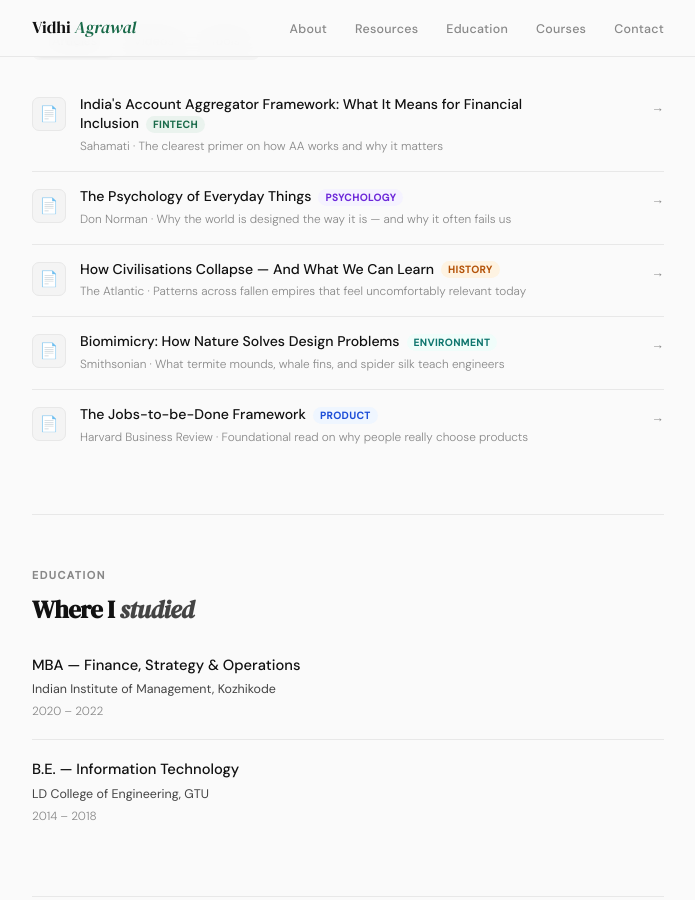
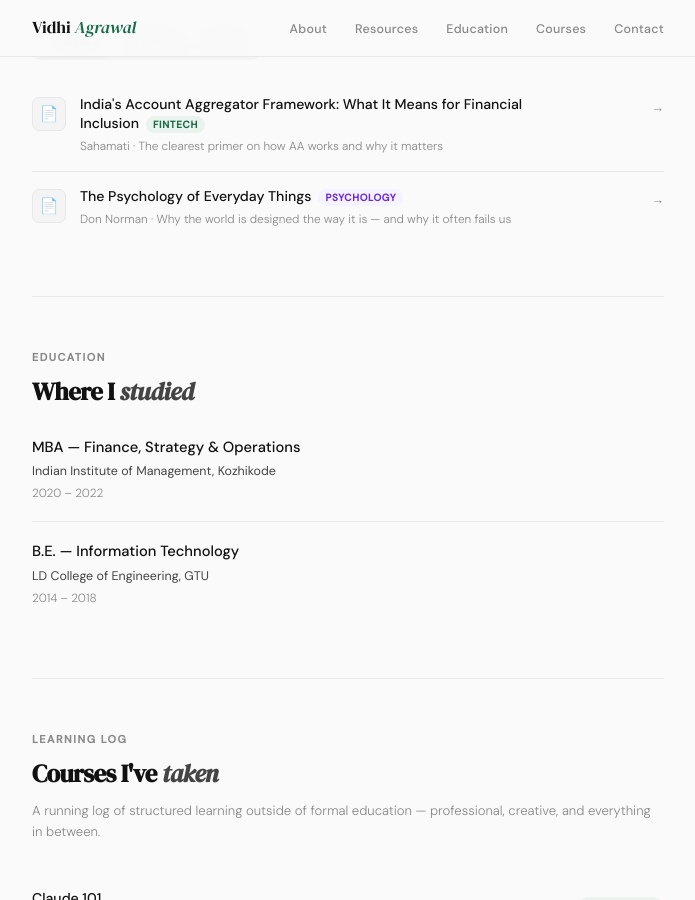
Before and after one commit to agrawalvidhi/vidhiagrawal-site, a Jekyll site: the page built from index.html, in a window 1280 px wide and 900 px high, scrolled down 960 px. Shown: the whole window, without its empty margins (292-987 px from the left). Built offline with Jekyll 4.4.1, drawn with Linux system fonts in a browser that asks for light colours.

Commit message:
Update Resources “resources”

```diff
--- a/_data/resources.yml
+++ b/_data/resources.yml
@@ -1,117 +1,42 @@
 items:
-- title: "India's Account Aggregator Framework: What It Means for Financial Inclusion"
-  category: articles
-  tag: Fintech
-  tagColor: green
-  source: Sahamati
-  note: The clearest primer on how AA works and why it matters
-  url: "https://sahamati.org.in"
-  icon: "📄"
-
-- title: "The Psychology of Everyday Things"
-  category: articles
-  tag: Psychology
-  tagColor: purple
-  source: Don Norman
-  note: Why the world is designed the way it is — and why it often fails us
-  url: "#"
-  icon: "📄"
-
-- title: "How Civilisations Collapse — And What We Can Learn"
-  category: articles
-  tag: History
-  tagColor: orange
-  source: The Atlantic
-  note: Patterns across fallen empires that feel uncomfortably relevant today
-  url: "#"
-  icon: "📄"
-
-- title: "Biomimicry: How Nature Solves Design Problems"
-  category: articles
-  tag: Environment
-  tagColor: teal
-  source: Smithsonian
-  note: What termite mounds, whale fins, and spider silk teach engineers
-  url: "#"
-  icon: "📄"
-
-- title: "The Jobs-to-be-Done Framework"
-  category: articles
-  tag: Product
-  tagColor: blue
-  source: Harvard Business Review
-  note: Foundational read on why people really choose products
-  url: "#"
-  icon: "📄"
-
-- title: "The Surprising Science of Happiness"
-  category: videos
-  tag: Psychology
-  tagColor: purple
-  source: "TED · Dan Gilbert"
-  note: One of the most watched TED talks for a reason
-  url: "#"
-  icon: "▶️"
-
-- title: "How India Stack is Reshaping Financial Services"
-  category: videos
-  tag: Fintech
-  tagColor: green
-  source: iSPIRT Foundation
-  note: A must-watch to understand the big picture
-  url: "#"
-  icon: "▶️"
-
-- title: "The Power of Thinking in Systems"
-  category: videos
-  tag: Environment
-  tagColor: teal
-  source: "TED · Donella Meadows"
-  note: Changed how I approach complex problems
-  url: "#"
-  icon: "▶️"
-
-- title: "Abstract: The Art of Design"
-  category: videos
-  tag: Design
-  tagColor: red
-  source: Netflix Documentary
-  note: Inside the minds of the world's most interesting designers
-  url: "#"
-  icon: "▶️"
-
-- title: Miro
-  category: tools
-  tag: Product
-  tagColor: blue
-  source: miro.com
-  note: My go-to for journey mapping, stakeholder workshops, and visual thinking
-  url: "https://miro.com"
-  icon: "🛠️"
-
-- title: Notion
-  category: tools
-  tag: Productivity
-  tagColor: blue
-  source: notion.so
-  note: Where I organise everything — research notes, PRDs, strategy docs
-  url: "https://www.notion.so"
-  icon: "🛠️"
-
-- title: Hotjar
-  category: tools
-  tag: Analytics
-  tagColor: orange
-  source: hotjar.com
-  note: Heatmaps and session recordings — see exactly what real users do on a page
-  url: "https://www.hotjar.com"
-  icon: "🛠️"
-
-- title: Squoosh
-  category: tools
-  tag: Utility
-  tagColor: purple
-  source: squoosh.app
-  note: Google's free image compressor. Dramatically cuts file sizes with no visible quality loss
-  url: "https://squoosh.app"
-  icon: "🛠️"
+  - title: "India's Account Aggregator Framework: What It Means for Financial
+      Inclusion"
+    category: articles
+    tag: Fintech
+    tagColor: green
+    source: Sahamati
+    note: The clearest primer on how AA works and why it matters
+    url: https://sahamati.org.in
+    icon: 📄
+  - title: The Psychology of Everyday Things
+    category: articles
+    tag: Psychology
+    tagColor: purple
+    source: Don Norman
+    note: Why the world is designed the way it is — and why it often fails us
+    url: "#"
+    icon: 📄
+  - title: The Surprising Science of Happiness
+    category: videos
+    tag: Psychology
+    tagColor: purple
+    source: TED · Dan Gilbert
+    note: One of the most watched TED talks for a reason
+    url: "#"
+    icon: ▶️
+  - title: "Abstract: The Art of Design"
+    category: videos
+    tag: Design
+    tagColor: red
+    source: Netflix Documentary
+    note: Inside the minds of the world's most interesting designers
+    url: "#"
+    icon: ▶️
+  - title: Notion
+    category: tools
+    tag: Productivity
+    tagColor: blue
+    source: notion.so
+    note: Where I organise everything — research notes, PRDs, strategy docs
+    url: https://www.notion.so
+    icon: 🛠️
```
